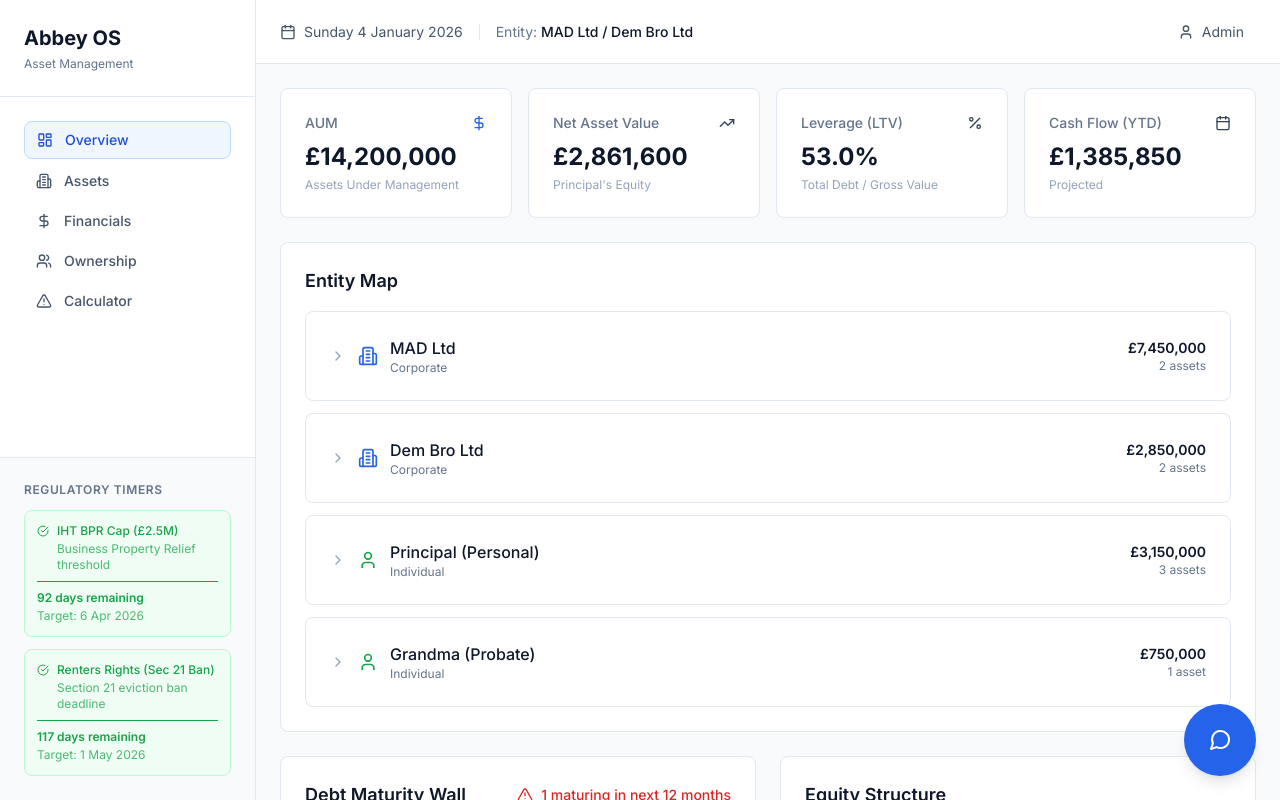
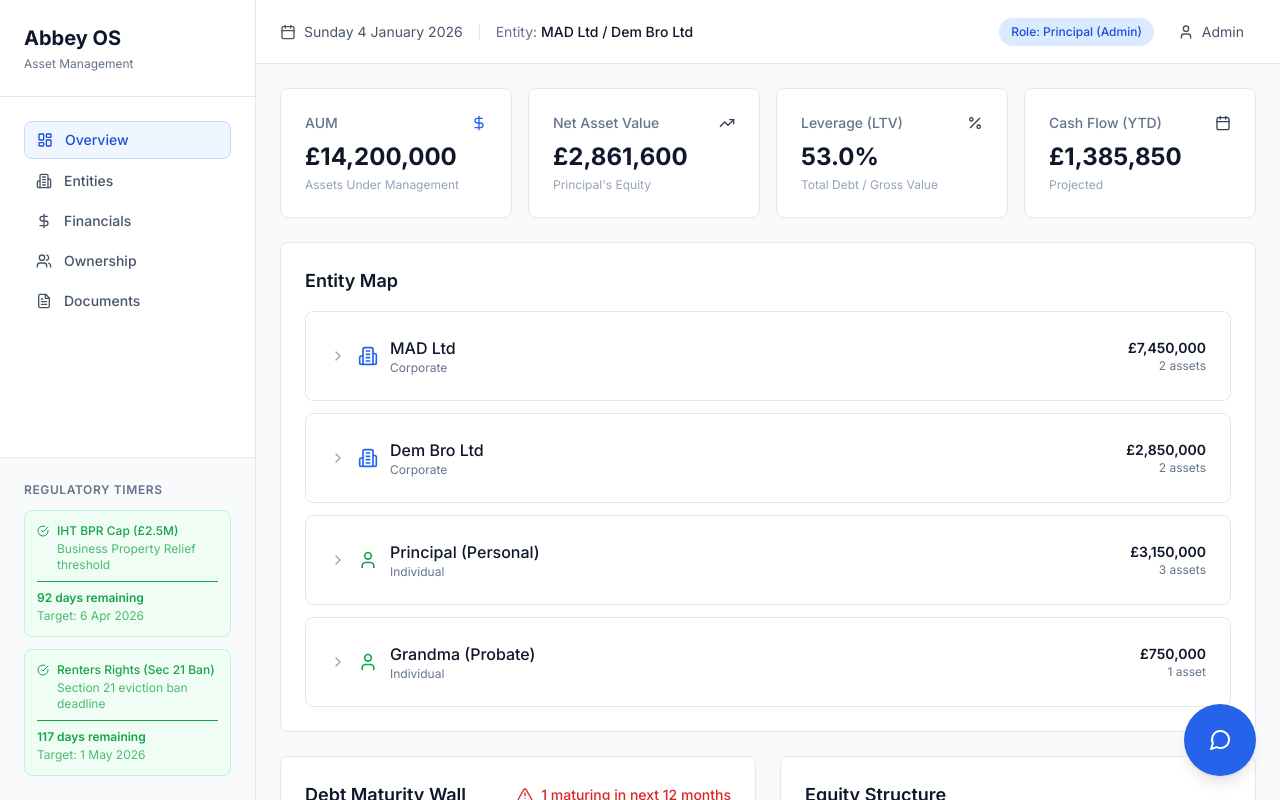
Before and after one commit to ldemetriou33/familyestate, a Next.js app: page / in a window 1280 px wide. Shown: the top 800 px of the page. Built offline with nearby package versions, Linux system fonts and the light colour scheme.

Commit message:
feat: update sidebar navigation and add role badge to header

```diff
--- a/components/dashboard/DashboardHeader.tsx
+++ b/components/dashboard/DashboardHeader.tsx
@@ -24,6 +24,9 @@ export default function DashboardHeader() {
         </div>
       </div>
       <div className="flex items-center gap-3">
+        <span className="px-3 py-1.5 text-xs font-medium bg-blue-100 text-blue-700 rounded-full">
+          Role: Principal (Admin)
+        </span>
         <button className="flex items-center gap-2 px-3 py-1.5 text-sm text-slate-600 hover:text-slate-900 hover:bg-slate-50 rounded-lg transition-colors">
           <User className="w-4 h-4" />
           <span>Admin</span>
--- a/components/dashboard/DashboardSidebar.tsx
+++ b/components/dashboard/DashboardSidebar.tsx
@@ -5,21 +5,21 @@ import {
   Building2,
   DollarSign,
   Users,
-  AlertTriangle,
+  FileText,
 } from 'lucide-react'
 import RegulatoryTimer from './RegulatoryTimer'
 
 const navigation = [
   { name: 'Overview', view: 'overview' as const, icon: LayoutDashboard },
-  { name: 'Assets', view: 'assets' as const, icon: Building2 },
+  { name: 'Entities', view: 'entities' as const, icon: Building2 },
   { name: 'Financials', view: 'financials' as const, icon: DollarSign },
   { name: 'Ownership', view: 'ownership' as const, icon: Users },
-  { name: 'Calculator', view: 'calculator' as const, icon: AlertTriangle },
+  { name: 'Documents', view: 'documents' as const, icon: FileText },
 ]
 
 interface DashboardSidebarProps {
-  currentView?: 'overview' | 'assets' | 'financials' | 'ownership' | 'calculator'
-  onNavigate?: (view: 'overview' | 'assets' | 'financials' | 'ownership' | 'calculator') => void
+  currentView?: 'overview' | 'entities' | 'assets' | 'financials' | 'ownership' | 'documents'
+  onNavigate?: (view: 'overview' | 'entities' | 'assets' | 'financials' | 'ownership' | 'documents') => void
 }
 
 export default function DashboardSidebar({ currentView = 'overview', onNavigate }: DashboardSidebarProps) {
```
